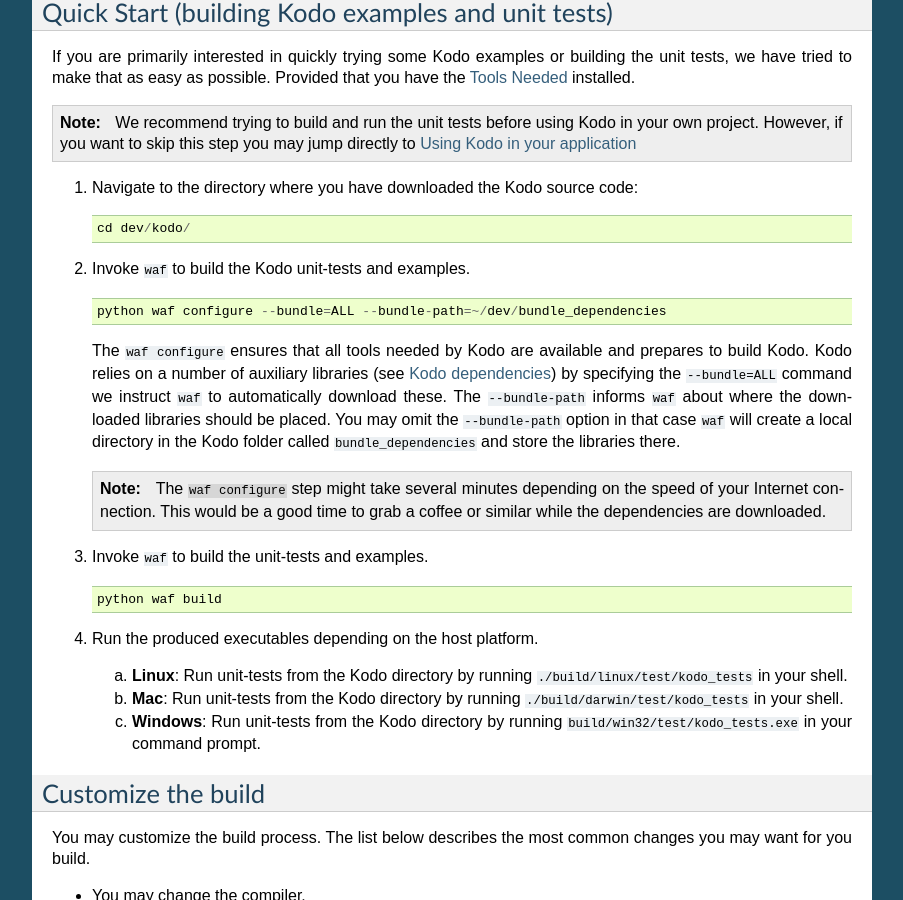
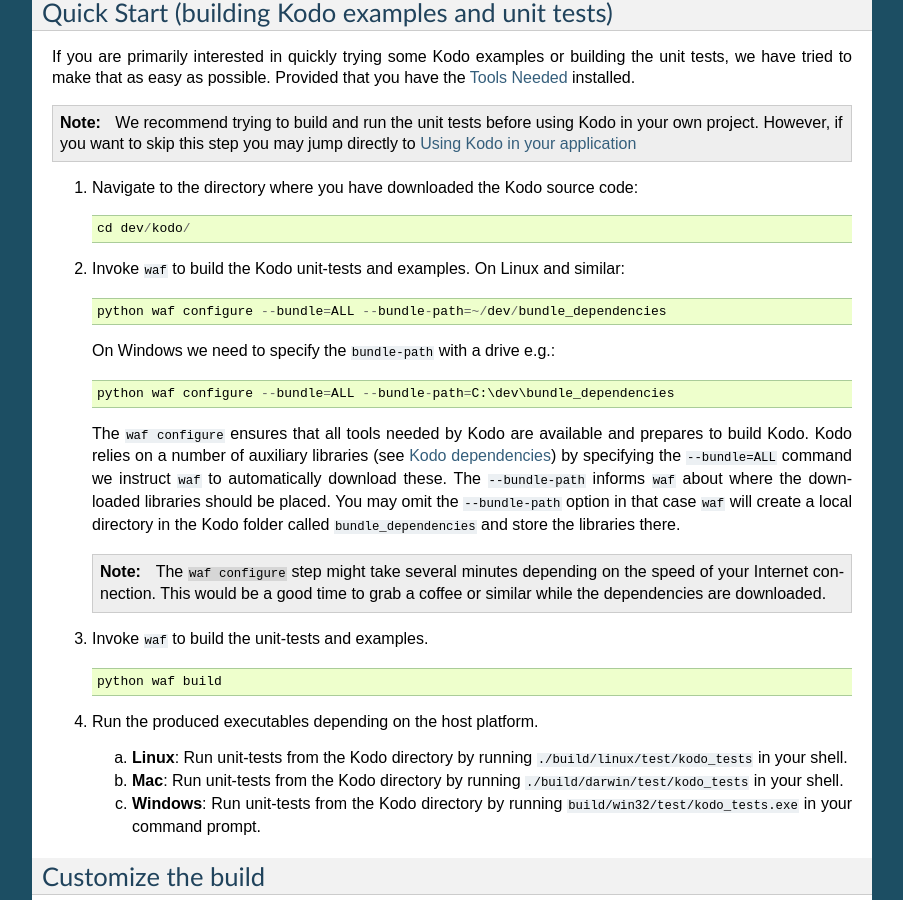
Before and after one commit to msherif4/kodo, a Sphinx documentation site: the page built from docs/source/getting_started.rst, in a window 1280 px wide and 900 px high, scrolled down 2099 px. Shown: the whole window, without its empty margins (198-1101 px from the left). Built offline with Sphinx 7.4.7, drawn with Linux system fonts in a browser that asks for light colours; formulas are drawn with MathJax 3.

Commit message:
Add more explicity comment for windows

```diff
--- a/docs/source/getting_started.rst
+++ b/docs/source/getting_started.rst
@@ -185,11 +185,18 @@
 
      cd dev/kodo/
 
-2. Invoke ``waf`` to build the Kodo unit-tests and examples.
+2. Invoke ``waf`` to build the Kodo unit-tests and examples. On Linux and
+   similar:
 
    ::
 
      python waf configure --bundle=ALL --bundle-path=~/dev/bundle_dependencies
+
+   On Windows we need to specify the ``bundle-path`` with a drive e.g.:
+   ::
+
+     python waf configure --bundle=ALL --bundle-path=C:\dev\bundle_dependencies
+
 
    The ``waf configure`` ensures that all tools needed by Kodo are
    available and prepares to build Kodo.
```
